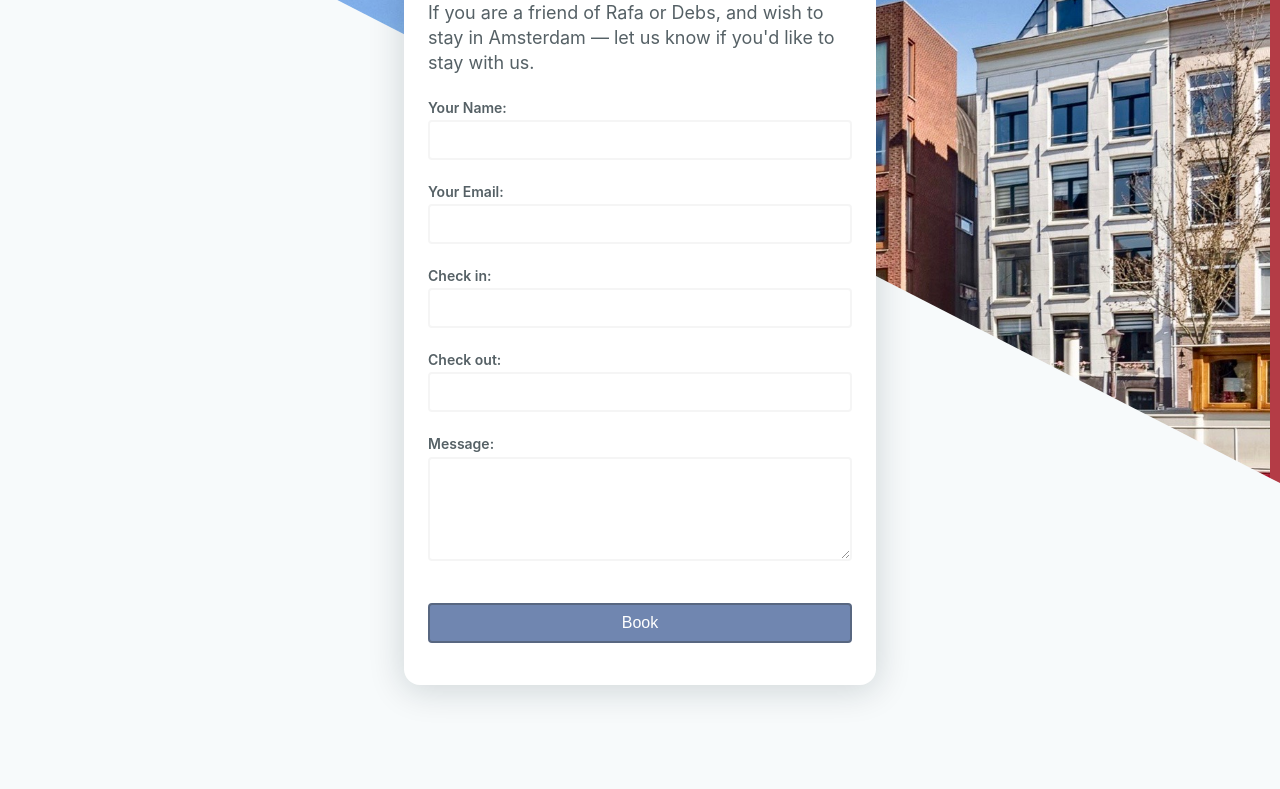
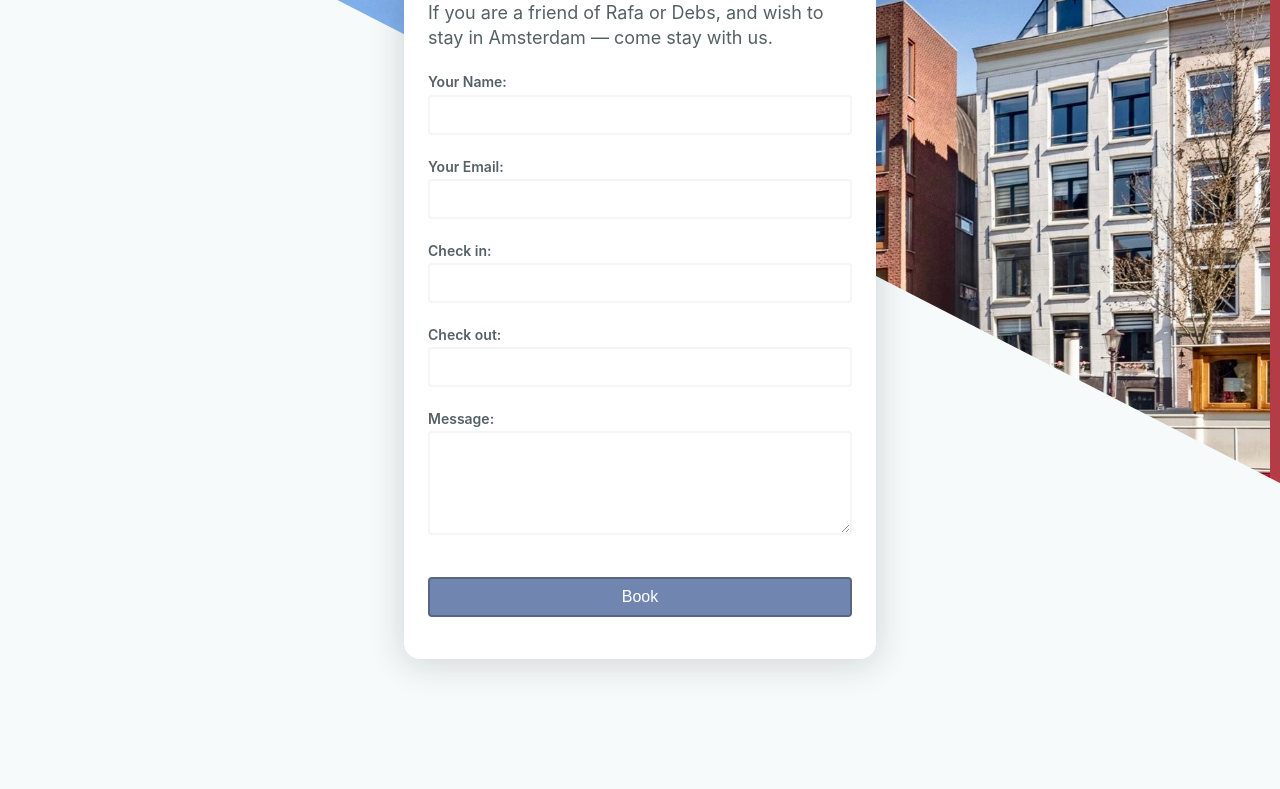
Before and after one commit to rafaelconde/visitusinamsterdam, a plain HTML site: page index.html in a window 1280 px wide. Shown: the part 183-972 px from the top of the page. After the commit the page ends 946 px from the top, so only its background shows below. Drawn offline with Linux system fonts and the light colour scheme; a script that the page names is missing.

Commit message:
Small copy tweak

```diff
--- a/index.html
+++ b/index.html
@@ -18,7 +18,7 @@
       <div class="header">
         <h1>Visit us in Amsterdam 🇳🇱</h1>
         <p>
-          If you are a friend of Rafa or Debs, and wish to stay in Amsterdam — let us know if you'd like to stay with us.
+          If you are a friend of Rafa or Debs, and wish to stay in Amsterdam — come stay with us.
         </p>
       </div>
       <form name="Bookings" method="POST" data-netlify="true">
```
